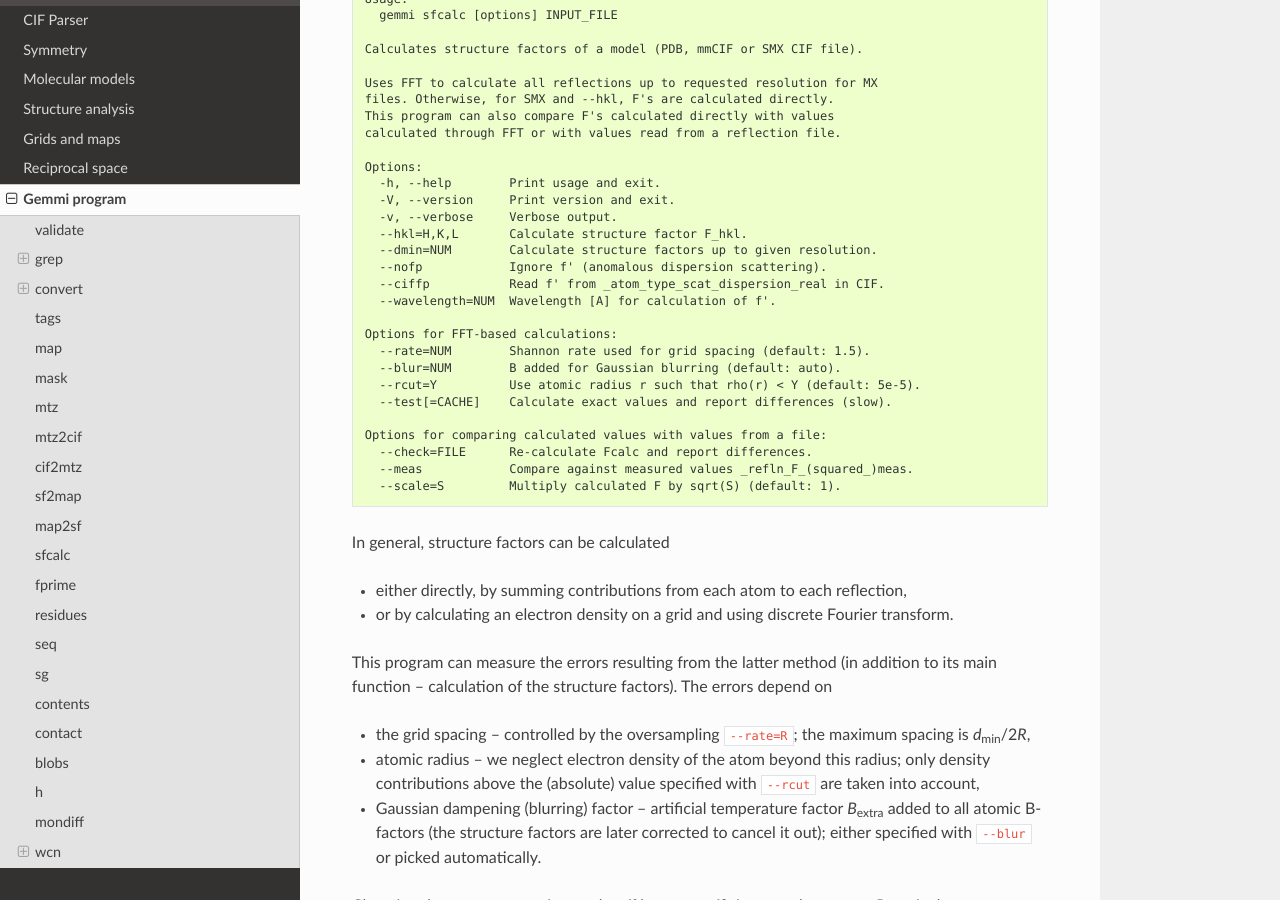
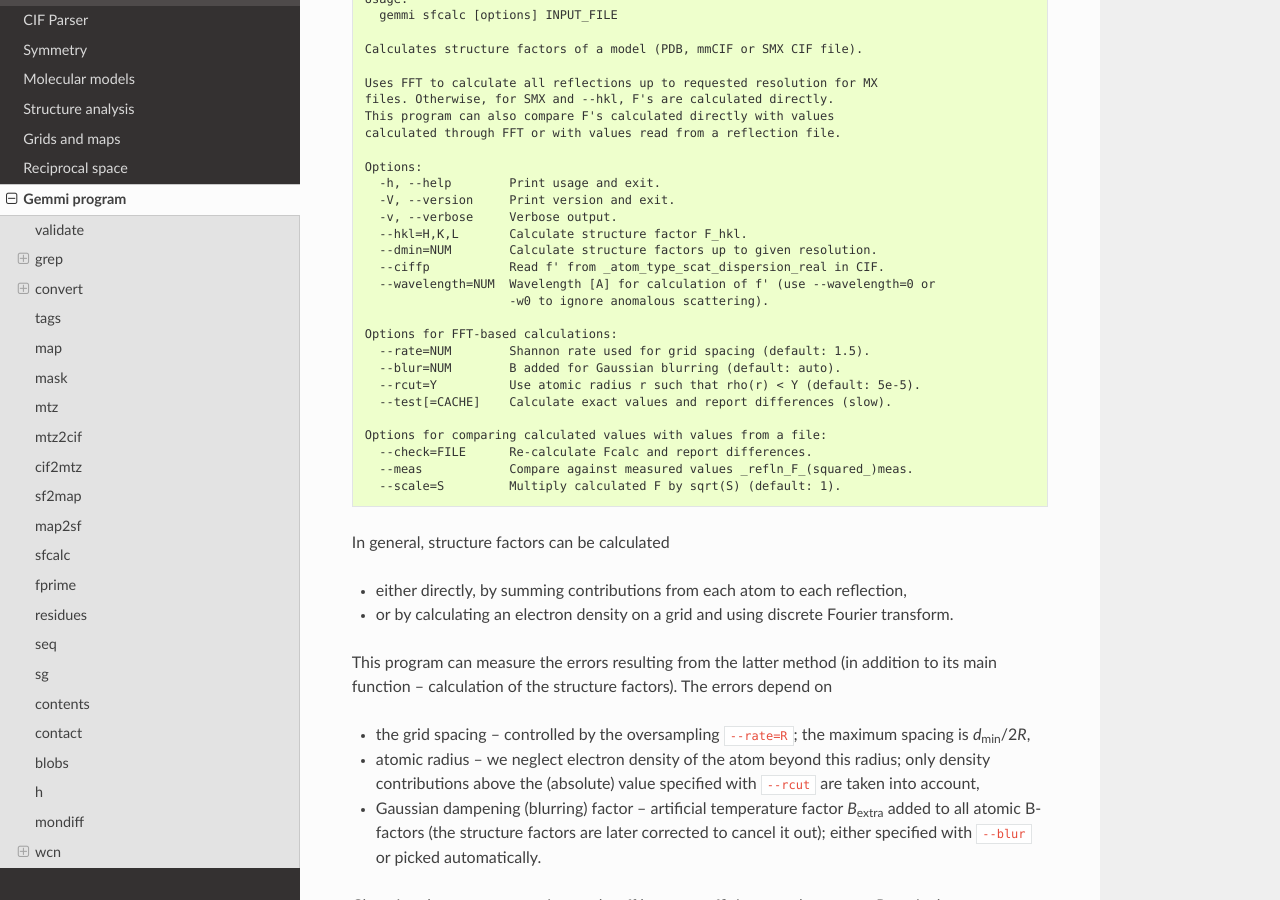
Before and after one commit to project-gemmi/gemmi, a Sphinx documentation site: the page built from docs/utils.rst, in a window 1280 px wide and 900 px high, scrolled down 12557 px. Built offline with Sphinx 7.4.7 and the Read the Docs theme 2.0.0, drawn with Linux system fonts in a browser that asks for light colours.

Commit message:
sfcalc: remove option --nofp, use --wavelength=0 instead

```diff
--- a/docs/sfcalc-help.txt
+++ b/docs/sfcalc-help.txt
@@ -15,9 +15,9 @@
   -v, --verbose     Verbose output.
   --hkl=H,K,L       Calculate structure factor F_hkl.
   --dmin=NUM        Calculate structure factors up to given resolution.
-  --nofp            Ignore f' (anomalous dispersion scattering).
   --ciffp           Read f' from _atom_type_scat_dispersion_real in CIF.
-  --wavelength=NUM  Wavelength [A] for calculation of f'.
+  --wavelength=NUM  Wavelength [A] for calculation of f' (use --wavelength=0 or
+                    -w0 to ignore anomalous scattering).
 
 Options for FFT-based calculations:
   --rate=NUM        Shannon rate used for grid spacing (default: 1.5).
```
Also changed, not shown: 2 other files.
